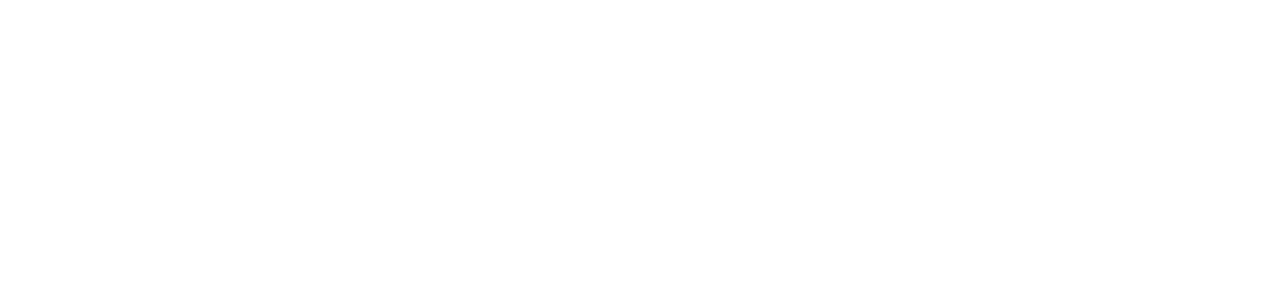
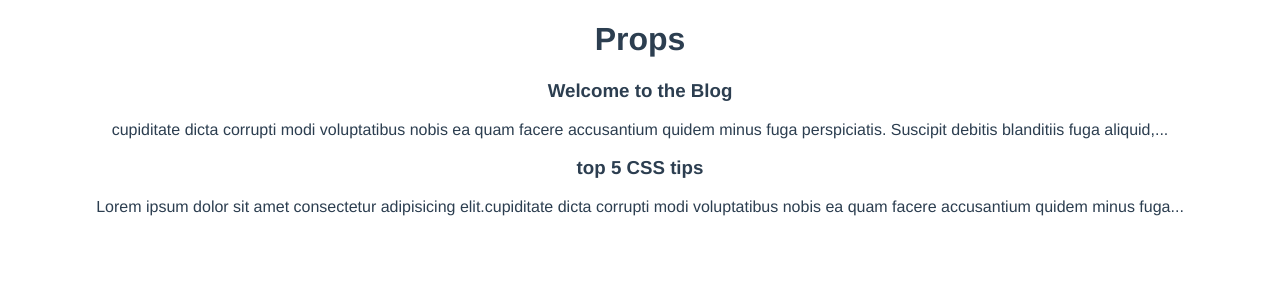
Before and after one commit to ort01/composition-api-blog, a Vue app: page /props in a window 1280 px wide. Before the commit this address had no page. Shown: the top 300 px of the page. Built offline with nearby package versions, Linux system fonts and the light colour scheme.

Commit message:
Props with composition API

```diff
--- /dev/null
+++ b/src/components/PostList.vue
@@ -0,0 +1,26 @@
+<template>
+  <div class="post-list">
+    <div v-for="post in posts" :key="post.id">
+      <SinglePost :post="post" />
+    </div>
+  </div>
+</template>
+
+<script>
+import SinglePost from "./SinglePost.vue";
+
+export default {
+  name: "PostList",
+  components: {
+    SinglePost,
+  },
+  props: ["posts"],
+  setup(props) {
+    console.log(props.posts);
+  },
+};
+</script>
+
+<!-- Add "scoped" attribute to limit CSS to this component only -->
+<style scoped>
+</style>
--- /dev/null
+++ b/src/components/SinglePost.vue
@@ -0,0 +1,27 @@
+<template>
+  <div>
+    <h3>{{ post.title }}</h3>
+    <p>{{ snippet }}</p>
+  </div>
+</template>
+
+<script>
+import { computed } from "@vue/reactivity";
+
+export default {
+  name: "SinglePost",
+  props: ["post"],
+  setup(props) {
+    // with composition API you have to use props with "props.name of the prop"
+    const snippet = computed(() => {
+      return props.post.body.substring(0, 150) + "...";
+    });
+
+    return { snippet };
+  },
+};
+</script>
+
+<!-- Add "scoped" attribute to limit CSS to this component only -->
+<style scoped>
+</style>
--- a/src/router/index.js
+++ b/src/router/index.js
@@ -3,6 +3,7 @@
 import RefsVSReactive from '../views/RefsVSReactive.vue'
 import Refs from '../views/Refs.vue'
 import ComputedValues from '../views/ComputedValues.vue'
+import Props from '../views/Props.vue'
 
 const routes = [
   {
@@ -24,6 +25,11 @@
     path: '/computed',
     name: 'ComputedValues',
     component: ComputedValues
+  },
+  {
+    path: '/props',
+    name: 'Props',
+    component: Props
   }
 
 ]
--- /dev/null
+++ b/src/views/Props.vue
@@ -0,0 +1,37 @@
+<template>
+  <div>
+    <h1>Props</h1>
+    <PostList :posts="posts" />
+  </div>
+</template>
+
+<script>
+import PostList from "../components/PostList.vue";
+import { ref } from "vue";
+export default {
+  name: "Props",
+  components: {
+    PostList,
+  },
+  setup() {
+    const posts = ref([
+      {
+        title: "Welcome to the Blog",
+        body: "cupiditate dicta corrupti modi voluptatibus nobis ea quam facere accusantium quidem minus fuga perspiciatis. Suscipit debitis blanditiis fuga aliquid, optio nisi pariatur libero obcaecati architecto minima maiores fugiat praesentium inventore rerum? Eius odio a asperiores corporis voluptatibus hic commodi, similique, quia laborum, iure minima ad maiores id rem in reiciendis repudiandae aliquam laboriosam numquam. Commodi beatae laboriosam voluptas magnam. Magni aspernatur repellat doloribus? Incidunt fugiat, soluta enim ipsa esse nisi eos corrupti fuga quae!",
+        id: 1,
+      },
+      {
+        title: "top 5 CSS tips",
+        body: "Lorem ipsum dolor sit amet consectetur adipisicing elit.cupiditate dicta corrupti modi voluptatibus nobis ea quam facere accusantium quidem minus fuga perspiciatis. Suscipit debitis blanditiis fuga aliquid, optio nisi pariatur libero obcaecati architecto minima maiores fugiat praesentium inventore rerum? Eius odio a asperiores corporis voluptatibus hic commodi, similique, quia laborum, iure minima ad maiores id rem in reiciendis repudiandae aliquam laboriosam numquam. Commodi beatae laboriosam voluptas magnam. Magni aspernatur repe!",
+        id: 2,
+      },
+    ]);
+
+    return { posts };
+  },
+};
+</script>
+
+<!-- Add "scoped" attribute to limit CSS to this component only -->
+<style scoped>
+</style>
```
